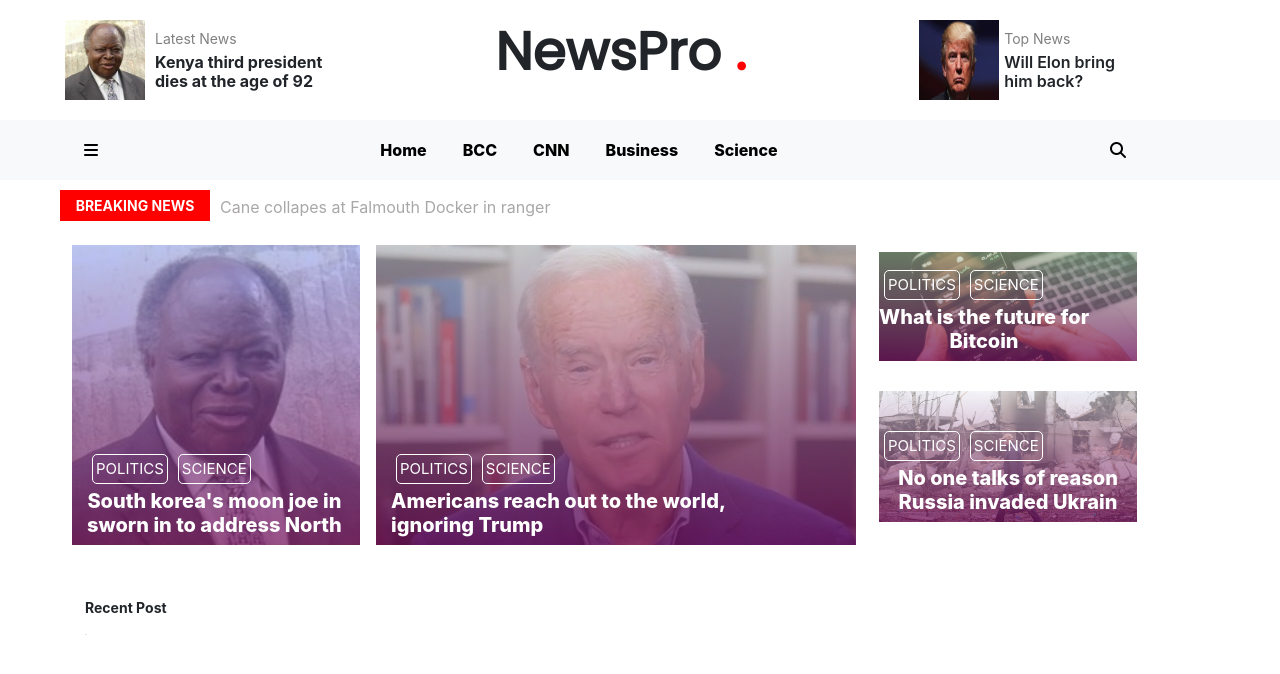
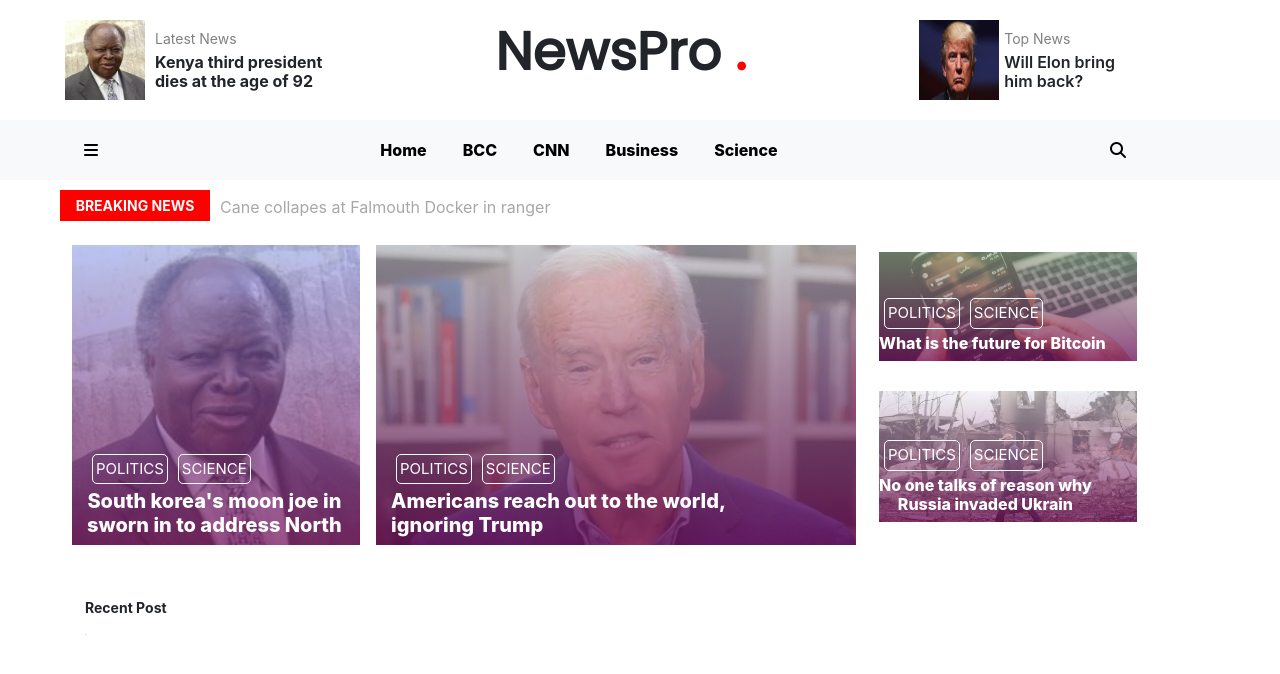
Before and after one commit to juliamwangi123/news, a Flask app: template app/templates/base.html in a window 1280 px wide. Shown: the part 35-709 px from the top of the page. Run offline with Flask 2, Linux system fonts and the light colour scheme; the template is opened without the code that fills it, so the values that code supplies are empty; some libraries are stand-ins or nearby versions; some web fonts are replaced.

Commit message:
st:change the last static image descrption size

```diff
--- a/app/static/css/main.css
+++ b/app/static/css/main.css
@@ -305,7 +305,7 @@ position: relative;
 }
 
 
-.inner h5{
+.inner h5, .inner h6{
     font-weight: 800;
 }
 .innerclass{
--- a/app/templates/base.html
+++ b/app/templates/base.html
@@ -173,7 +173,7 @@
             <p>POLITICS</p>
             <p>SCIENCE</p>
             </div>
-            <h5> What is the future for <br> Bitcoin</h5>
+            <h6> What is the future for Bitcoin</h6>
 
         </div>
           </div>
@@ -186,7 +186,7 @@
                 <p>POLITICS</p>
                 <p>SCIENCE</p>
                 </div>
-                <h5>No one talks of reason Russia invaded Ukrain</h5>
+                <h6>No one talks of reason why <br> Russia invaded Ukrain</h6>
 
             </div>
             </div>
```
